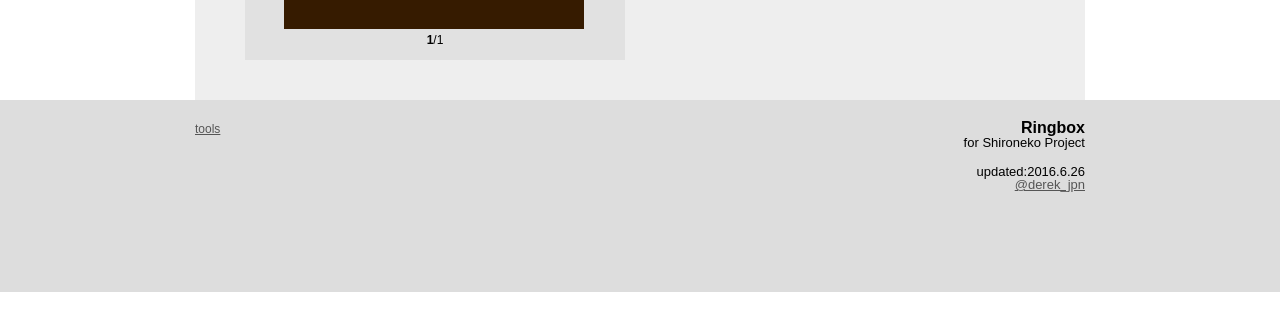
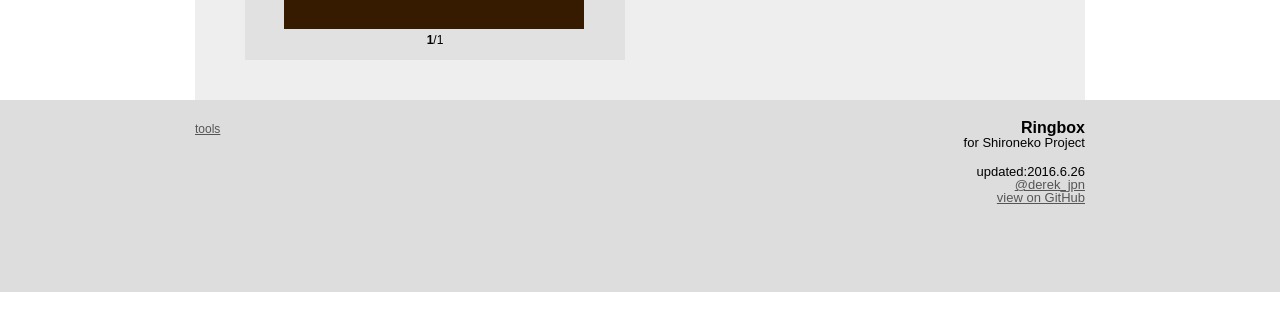
Before and after one commit to dragonairex/shironeko_ringbox, a plain HTML site: page index.html in a window 1280 px wide. Shown: the part 390-720 px from the top of the page. Drawn offline with nearby package versions, Linux system fonts and the light colour scheme.

Commit message:
updated 6.26

```diff
--- a/index.html
+++ b/index.html
@@ -83,7 +83,7 @@
 		</div>
 		<footer>
 			<div class="content">
-				<div class="info"><h1>Ringbox</h1><h2>for Shironeko Project</h2><br/><h4>updated:<span id="updatedOn"></span></h4><h4><a href="https://twitter.com/derek_jpn" target="_blank" style="color:#555">@derek_jpn</a></h4></div>
+				<div class="info"><h1>Ringbox</h1><h2>for Shironeko Project</h2><br/><h4>updated:<span id="updatedOn"></span></h4><h4><a href="https://twitter.com/derek_jpn" target="_blank" style="color:#555">@derek_jpn</a></h4><h4><a href="https://github.com/dragonairex/shironeko_ringbox" target="_blank" style="color:#555">view on GitHub</a></h4></div>
 				<div style="padding-top:20px"></div><a style="cursor:pointer;text-decoration:underline;font-size: 12px;color:#555;" onclick="$(this).next('div').show();$(this).hide();">tools</a><div style="display:none;"><button id="ee">export</button><button id="ii">import</button><br/><textarea id="oo" placeholder="import/export"></textarea><br/><button id="dd">delete all</button></div>
 				<div style="height:156px;"></div>
 			</div>
```
